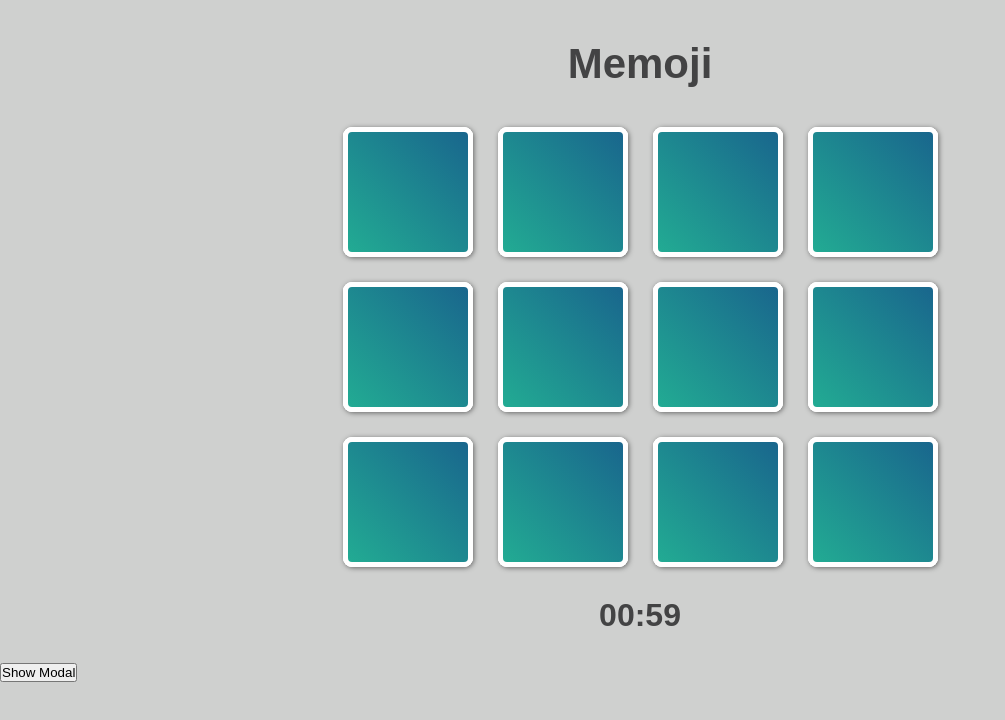
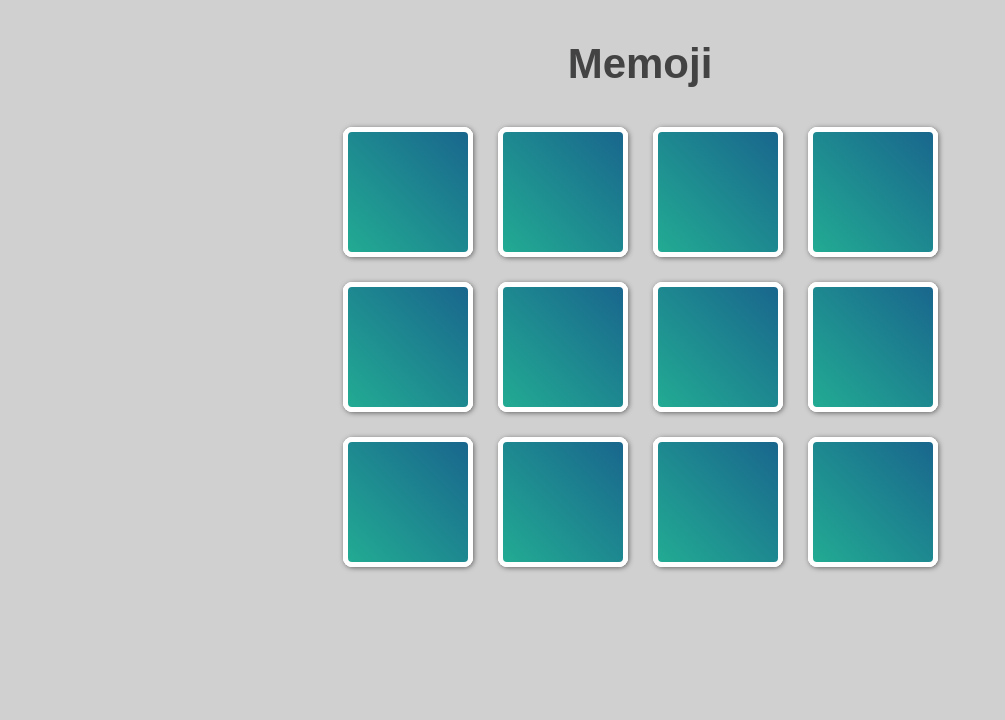
Before and after one commit to kachid/memoji-app, a Vue app: page / in a window 1280 px wide. Shown: the top 720 px of the page, without its empty margins (0-1005 px from the left). Built offline with nearby package versions, Linux system fonts and the light colour scheme.

Commit message:
setup reload

```diff
--- a/src/App.vue
+++ b/src/App.vue
@@ -12,17 +12,13 @@
             </MainField>
         </section>
          <Timer
+             v-show="showT"
+             @showTimer="showT = true"
              @showWindow="popupWindow"
              :firstClick="firstClick"
              :rightPairs="rightPairs"
              >
          </Timer>
-             <button id="show-modal"
-                @click="showModal = true"
-                >
-                Show Modal
-             </button>
-
          <Modal v-if="showModal"
                 @close="closeWindow"
                 :message="msgBtn"
@@ -57,7 +53,8 @@ export default {
           showModal: false,
           headerPopup: '',
           msgBtn: '',
-          reload: false
+          reload: false,
+          showT: false
       }
   },
   methods: {
@@ -129,6 +126,7 @@ export default {
           this.firstCard = undefined;
           this.secondCard = undefined;
           this.rightPairs = 0;
+          this.showT = false;
       },
   }
 }
--- a/src/components/Timer.vue
+++ b/src/components/Timer.vue
@@ -2,7 +2,6 @@
     <div id="timer">
         <h2 >{{timeShow}}</h2>
     </div>
-
 </template>
 
 <script>
@@ -20,6 +19,7 @@
         },
         methods: {
             startTimer () {
+                this.$emit('showTimer');
                 this.timer = setInterval(() => {
                     this.timeNow--;
                 }, 1000);
```
